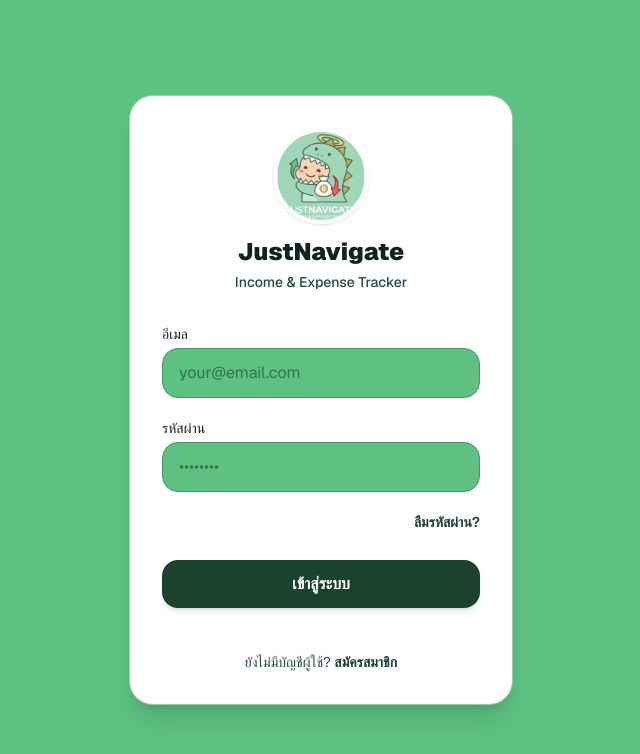
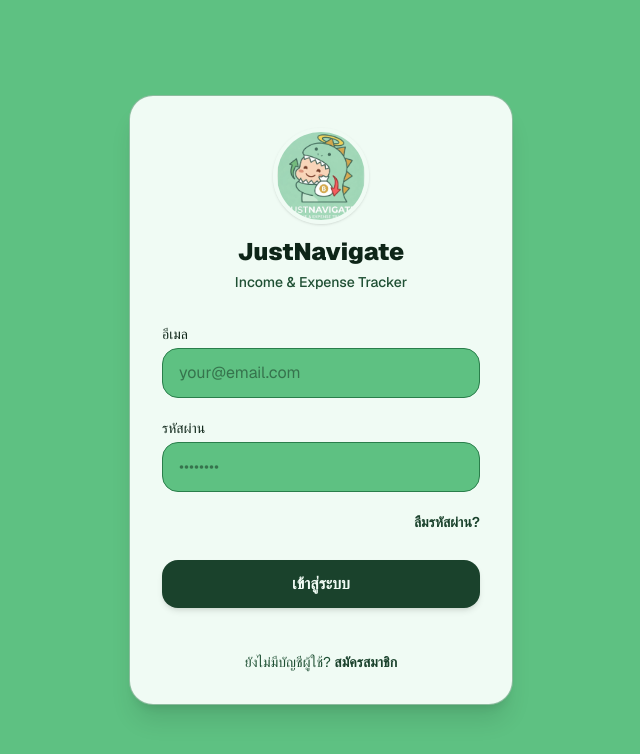
Before and after one commit to natthaphan-droid/income-outcome, a Next.js app: page /login in a window 1280 px wide. Shown: the top 754 px of the page, without its empty margins (319-959 px from the left). Built offline with nearby package versions, Linux system fonts and the light colour scheme; no server answers.

Commit message:
style: apply strict monochromatic 9-shade scale for all components

```diff
--- a/src/app/globals.css
+++ b/src/app/globals.css
@@ -14,20 +14,7 @@
   --color-dino-900: #1a422c; /* 60% Background */
   --color-dino-950: #0e2518;
 
-  /* 9-Shade Muted Beige Scale */
-  --color-beige-50: #fdfaf6;
-  --color-beige-100: #f8f1e6;
-  --color-beige-200: #eee0cc;
-  --color-beige-300: #e2cbb1;
-  --color-beige-400: #d1ad8c;
-  --color-beige-500: #c1936c;
-  --color-beige-600: #ab7956;
-  --color-beige-700: #8f6045;
-  --color-beige-800: #4a3c31; /* 30% Surface */
-  --color-beige-900: #3b2e25;
-  --color-beige-950: #211913;
-
-  /* Semantic Variables (Strict 60-30-10 Minimal Theme) */
+  /* Semantic Variables (Strict 60-30-10 Monochromatic Green 400 Theme) */
   /* 60% Dominant (Main Background) */
   --color-background: var(--color-dino-400);
   --color-foreground: var(--color-dino-950);
@@ -35,19 +22,19 @@
   --color-surface: var(--color-dino-300);
   --color-surface-foreground: var(--color-dino-950);
 
-  /* 30% Secondary (Surfaces & Cards) */
-  --color-card: #ffffff;
+  /* 30% Secondary (Surfaces & Cards) - using the lightest green tone */
+  --color-card: var(--color-dino-50);
   --color-card-foreground: var(--color-dino-950);
 
-  /* 10% Accent (Buttons & Call to Actions) */
+  /* 10% Accent (Buttons & Call to Actions) - using the darkest green tone */
   --color-primary: var(--color-dino-900);
-  --color-primary-foreground: #ffffff;
+  --color-primary-foreground: var(--color-dino-50);
 
   --color-muted: var(--color-dino-800);
-  --color-border: var(--color-dino-500);
+  --color-border: var(--color-dino-600);
 
-  --color-danger: #ef4444;
-  --color-success: var(--color-dino-700);
+  --color-danger: #ef4444; /* Keep red for destructive actions */
+  --color-success: var(--color-dino-600);
 
   --font-sans: var(--font-geist-sans);
   --font-mono: var(--font-geist-mono);
```
Also changed, not shown: public/sw.js.
